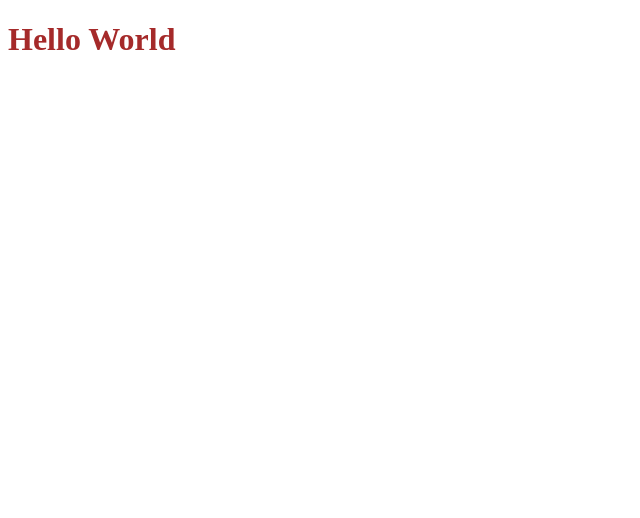
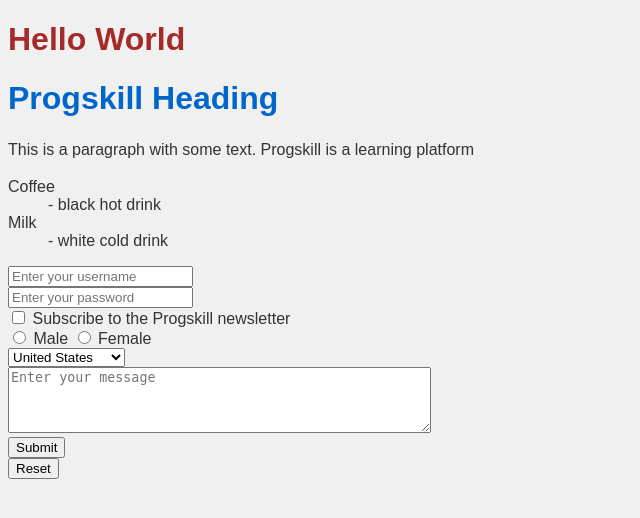
Before and after one commit to Mauryn24/django_projects, a Django app: page / in a window 1280 px wide. Shown: the top 518 px of the page, without its empty margins (0-640 px from the left). Run offline with Django 5.2, Linux system fonts and the light colour scheme.

Commit message:
django projects readme

```diff
--- a/mysite/my_site/templates/my_site/base.html
+++ b/mysite/my_site/templates/my_site/base.html
@@ -1,11 +1,78 @@
 <!DOCTYPE html>
 <html lang="en">
+
 <head>
     <meta charset="UTF-8">
     <meta name="viewport" content="width=device-width, initial-scale=1.0">
     <title>Base</title>
+    <style>
+        /* Applying basic styles */
+        body {
+            font-family: Arial, sans-serif;
+            background-color: #f0f0f0;
+            color: #333;
+        }
+        h1 {
+            color: #0066cc;
+        }
+        p {
+            font-size: 16px;
+            line-height: 1.5;
+        }
+    </style>
 </head>
+
 <body>
     <h1 style="color: brown;">Hello World</h1>
+
+    <h1>Progskill Heading</h1>
+    <p>This is a paragraph with some text. Progskill is a learning platform</p>
+    <dl>
+        <dt>Coffee</dt>
+        <dd>- black hot drink</dd>
+        <dt>Milk</dt>
+        <dd>- white cold drink</dd>
+    </dl>
+    <form action="/submit" method="post">
+        <!-- Form content goes here -->
+        <div>
+            <input type="text" name="username" placeholder="Enter your username">
+        </div>
+        <div>
+            <input type="password" name="password" placeholder="Enter your password">
+        </div>
+        <div>
+            <input type="checkbox" name="subscribe" id="subscribe">
+            <label for="subscribe">Subscribe to the Progskill newsletter</label>
+        </div>
+        <div>
+            <input type="radio" name="gender" value="male" id="male">
+            <label for="male">Male</label>
+            <input type="radio" name="gender" value="female" id="female">
+            <label for="female">Female</label>
+        </div>
+        <div>
+            <select name="country">
+                <option value="USA">United States</option>
+                <option value="UK">United Kingdom</option>
+                <option value="CA">Canada</option>
+            </select>
+        </div>
+        <div>
+            <textarea name="message" rows="4" cols="50" placeholder="Enter your message"></textarea>
+        </div>
+        <div>
+            <input type="submit" value="Submit">
+        </div>
+        <div>
+            <input type="reset" value="Reset">
+
+        </div>
+
+
+
+
+    </form>
 </body>
+
 </html>
```
Also changed, not shown: mysite/README.md (added).
